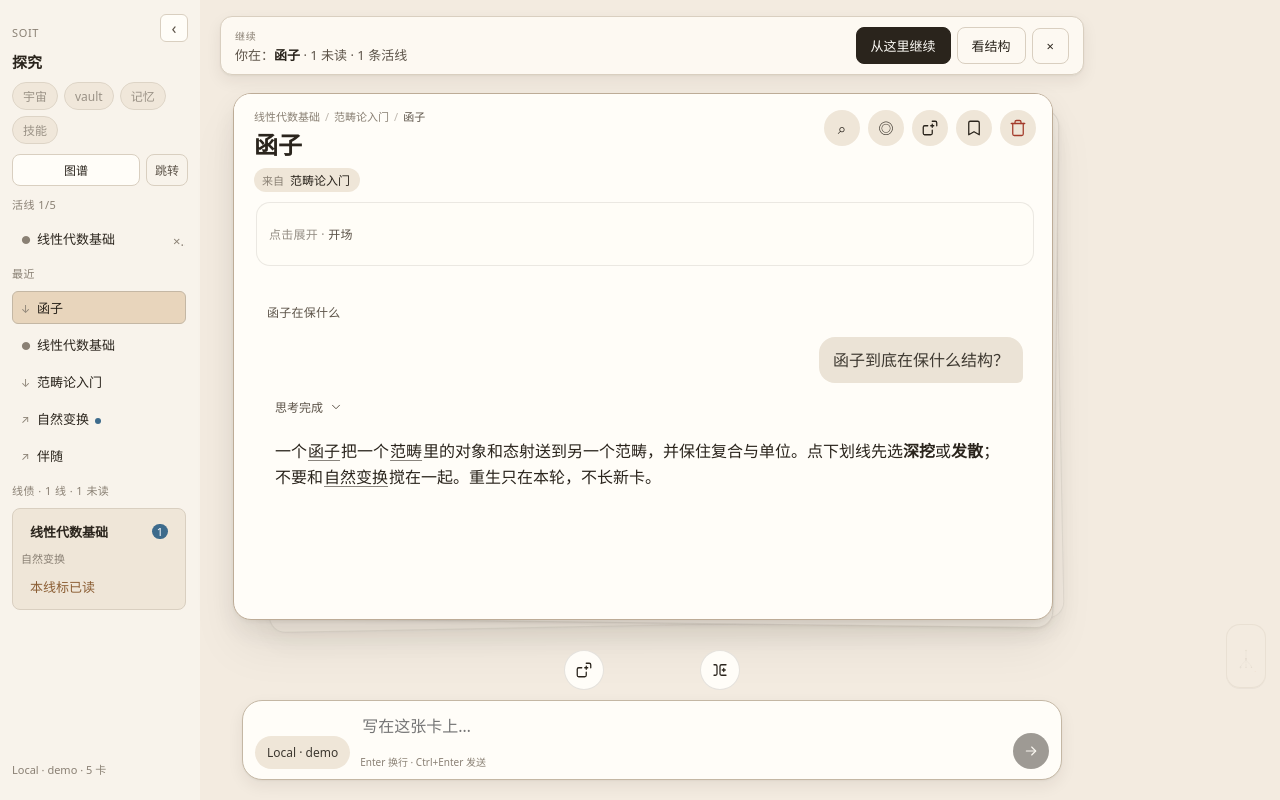
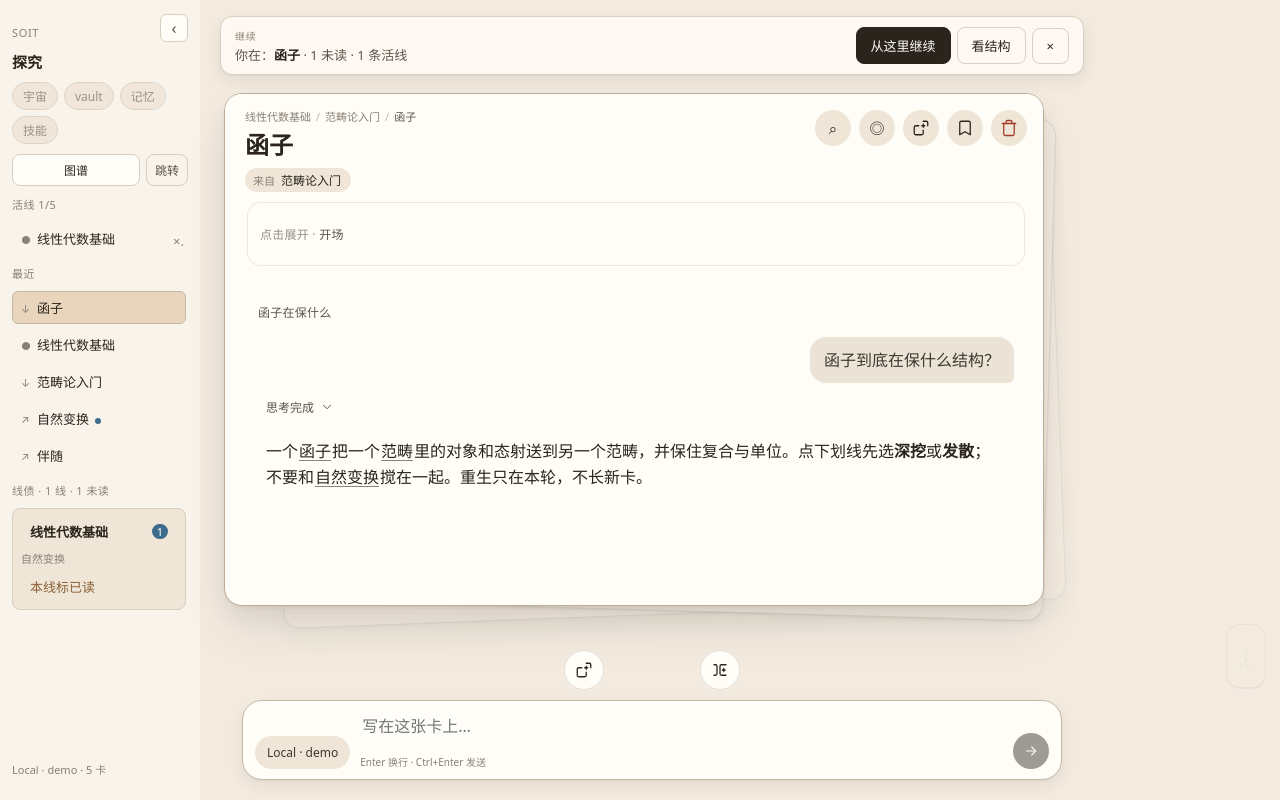
Before and after one commit to Retr0-rgb-lab/Soit, a React (Vite) app: page / in a window 1280 px wide. Built offline with nearby package versions, Linux system fonts and the light colour scheme.

Commit message:
style(card): stronger staggered under-sheet stack

```diff
--- a/src/components/card/card.css
+++ b/src/components/card/card.css
@@ -18,8 +18,8 @@
   display: flex;
   align-items: stretch;
   justify-content: center;
-  /* Room for stacked under-sheets so they are not clipped / "hidden" */
-  padding: 0 18px 18px 0;
+  /* Room for staggered under-sheets (larger offset) */
+  padding: 0 36px 32px 0;
   overflow: visible;
 }
 
--- a/src/styles/tokens.css
+++ b/src/styles/tokens.css
@@ -32,15 +32,15 @@
     0 8px 24px rgb(40 30 18 / 14%), 0 20px 40px rgb(40 30 18 / 10%);
   --shadow-soft: var(--e2);
 
-  /* Staggered paper stack (under-sheets) */
-  --sheet-1-x: 10px;
-  --sheet-1-y: 8px;
-  --sheet-1-r: 0.7deg;
-  --sheet-1-s: 0.985;
-  --sheet-2-x: 18px;
-  --sheet-2-y: 15px;
-  --sheet-2-r: -1.1deg;
-  --sheet-2-s: 0.97;
+  /* Staggered paper stack (under-sheets) — more offset than a parallel double */
+  --sheet-1-x: 16px;
+  --sheet-1-y: 11px;
+  --sheet-1-r: 1.6deg;
+  --sheet-1-s: 0.978;
+  --sheet-2-x: 30px;
+  --sheet-2-y: 22px;
+  --sheet-2-r: -2.2deg;
+  --sheet-2-s: 0.955;
 
   --ease-out: cubic-bezier(0.16, 1, 0.3, 1);
   --ease-soft: cubic-bezier(0.32, 0.72, 0, 1);
```
Also changed, not shown: 1 other file (tests, documents, lock files or other folders).
